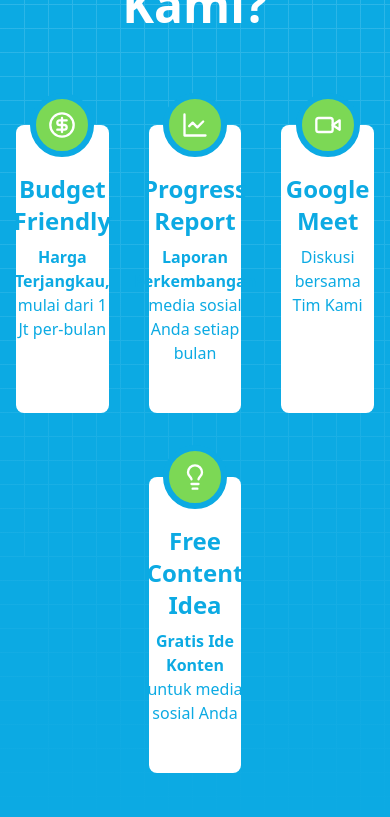
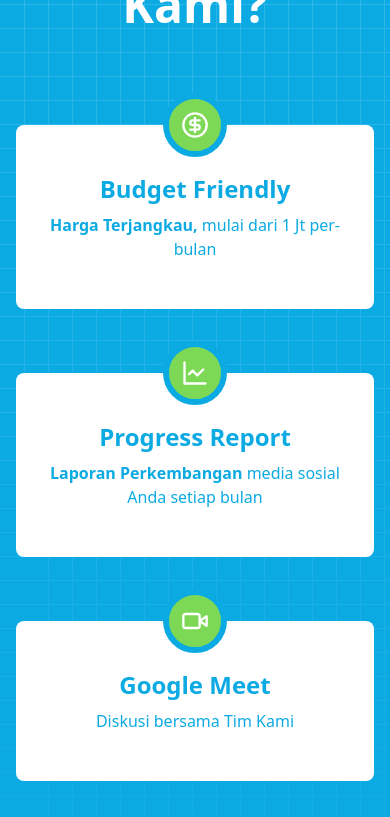
Before and after one commit to lumistudio-dev/lumistudio, a Next.js app: page / in a window 390 px wide. Shown: the part 5320-6137 px from the top of the page. Built offline with nearby package versions, Linux system fonts and the light colour scheme.

Commit message:
Memperbaiki masalah responsive Why Us Section

```diff
--- a/components/why/WhyUs.tsx
+++ b/components/why/WhyUs.tsx
@@ -14,7 +14,7 @@
               Kenapa harus Kami?
             </div>
           </div>
-          <div className='grid grid-cols-3 gap-10 gap-y-16'>
+          <div className='grid grid-cols-1 md:grid-cols-2 lg:grid-cols-3 gap-10 gap-y-16'>
             <div className='flex flex-col py-12 px-8 bg-white rounded-lg items-center relative'>
               <div className='py-3 px-3 bg-primary text-white border-[6px] border-[#0CAAE3] rounded-full absolute -top-8 left-1/2 -translate-x-1/2'>
                 <CircleDollarSign className='w-7 h-7' />
@@ -59,7 +59,7 @@
               </div>
             </div>
 
-            <div className='flex flex-col col-start-2 py-12 px-8 bg-white rounded-lg items-center relative'>
+            <div className='flex flex-col lg:col-start-2 py-12 px-8 bg-white rounded-lg items-center relative'>
               <div className='py-3 px-3 bg-primary text-white border-[6px] border-[#0CAAE3] rounded-full absolute -top-8 left-1/2 -translate-x-1/2'>
                 <Lightbulb className='w-7 h-7' />
               </div>
```
